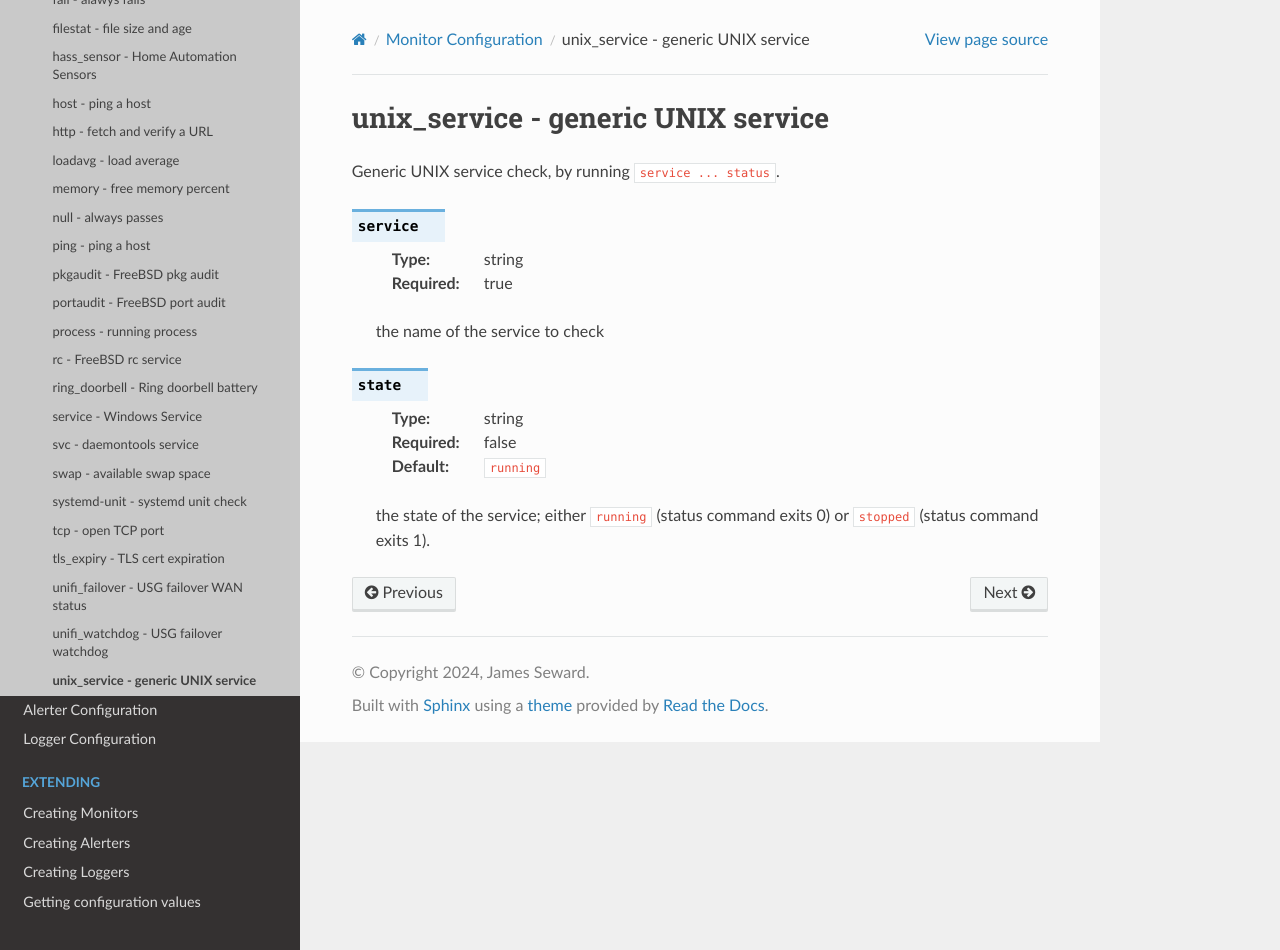
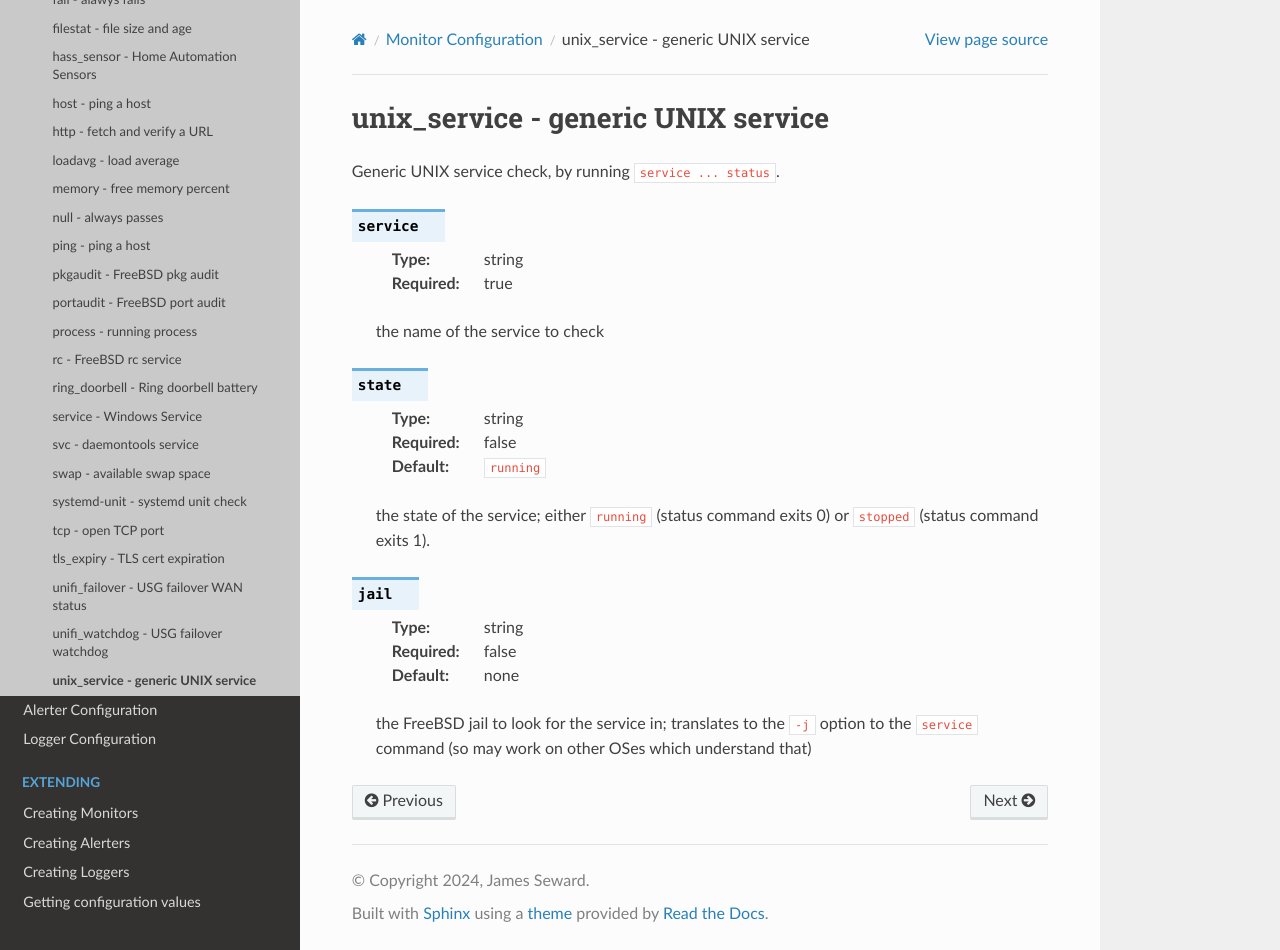
Before and after one commit to jamesoff/simplemonitor, a Sphinx documentation site: the page built from docs/monitors/unix_service.rst, in a window 1280 px wide and 950 px high. Built offline with Sphinx 7.4.7 and the Read the Docs theme 3.1.0, drawn with Linux system fonts in a browser that asks for light colours; pages that are not in the unit, such as notebooks, are missing from menus.

Commit message:
Teach unix_service how to jail

```diff
--- a/docs/monitors/unix_service.rst
+++ b/docs/monitors/unix_service.rst
@@ -17,3 +17,11 @@ Generic UNIX service check, by running ``service ... status``.
     :default: ``running``
 
     the state of the service; either ``running`` (status command exits 0) or ``stopped`` (status command exits 1).
+
+.. confval:: jail
+
+    :type: string
+    :required: false
+    :default: none
+
+    the FreeBSD jail to look for the service in; translates to the ``-j`` option to the ``service`` command (so may work on other OSes which understand that)
```
Also changed, not shown: 1 other file.
